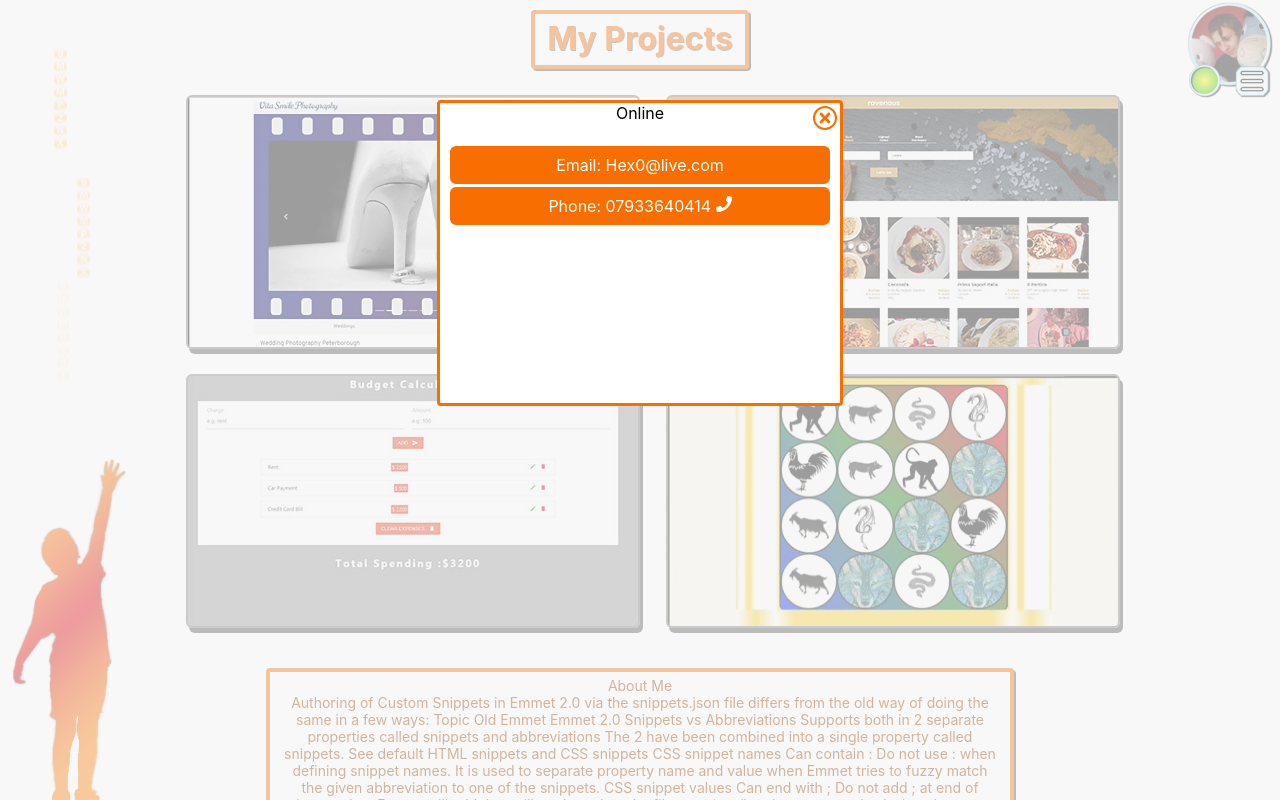
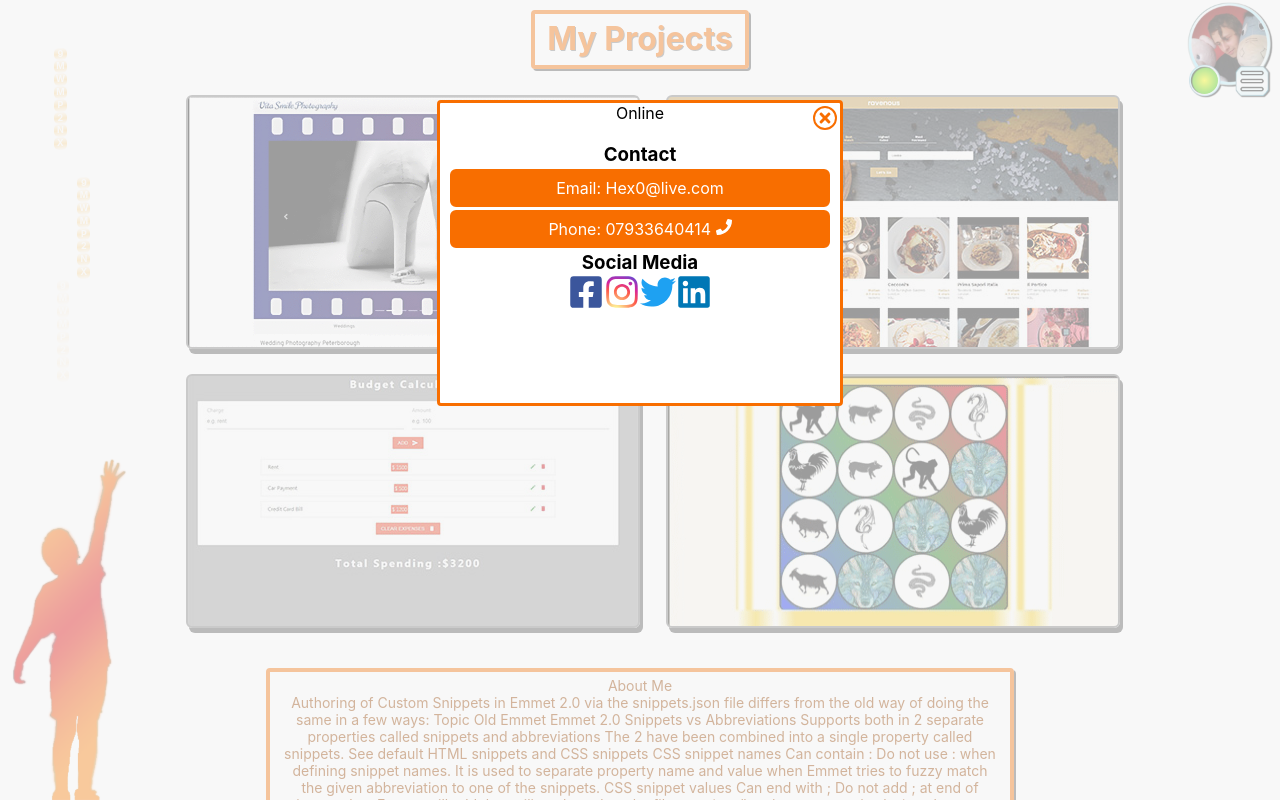
Before and after one commit to Hex-Zero/Mantas-Brasiunas-old, a React (Create React App) app: page / in a window 1280 px wide. Both pictures are taken after a click on the picture 1227 px from the left and 50 px from the top of the page. Shown: the top 800 px of the page. Built offline with nearby package versions, Linux system fonts and the light colour scheme.

Commit message:
Social icons

```diff
--- a/package.json
+++ b/package.json
@@ -3,11 +3,12 @@
 	"version": "0.1.0",
 	"private": true,
 	"dependencies": {
+		"eslint-plugin-react-hooks": "^1.7.0",
 		"react": "^16.8.6",
 		"react-dom": "^16.8.6",
 		"react-icons": "^3.7.0",
 		"react-router-dom": "^5.0.1",
-    "react-scripts": "3.0.1",
+		"react-scripts": "^3.1.0",
 		"styled-components": "^4.3.2",
 		"uuid": "^3.3.2"
 	},
--- a/src/components/Contact.js
+++ b/src/components/Contact.js
@@ -1,15 +1,64 @@
-import React from "react"
-import { FaPhone, FaAt } from "react-icons/fa"
-import styled, { keyframes } from "styled-components"
+import React, { useState } from 'react'
+import { FaPhone, FaLinkedin, FaFacebookSquare, FaTwitter, FaInstagram } from 'react-icons/fa'
+import styled from 'styled-components'
+import uuid from 'uuid'
 
 const Contact = () => {
+	const [ instaHover, setInstaHover ] = useState()
+	const [ Icons ] = useState([
+		<FaFacebookSquare />,
+		<FaInstagram />,
+		<FaTwitter />,
+		<FaLinkedin />
+	])
+	const [ Id ] = useState([ 'Facebook', 'Instagram', 'Twitter', 'Linkedin', 'YouTube' ])
+	const [ Links ] = useState([
+		'https://www.facebook.com/HexZer0',
+		'https://www.facebook.com/HexZer0',
+		'https://www.facebook.com/HexZer0',
+		'https://www.facebook.com/HexZer0',
+		'https://www.facebook.com/HexZer0'
+	])
+
 	return (
-    <>
+		<div>
+			<Title>Contact</Title>
 			<A>Email: Hex0@live.com</A>
 			<A>
 				Phone: 07933640414 <FaPhone />
 			</A>
-    </>
+			<Title>Social Media</Title>
+			<Social>
+				{Icons.map((icon, index) => (
+					<SocialLinks
+						id={Id[index]}
+						key={uuid()}
+						href={Links[index]}
+						target='__blank'
+						rel='noopener noreferrer'>
+						{icon}
+					</SocialLinks>
+				))}
+			</Social>
+			<svg width='0' height='0'>
+				<radialGradient id='rg' r='150%' cx='30%' cy='107%'>
+					<stop stop-color='#fdf497' offset='0' />
+					<stop stop-color='#fdf497' offset='0.05' />
+					<stop stop-color='#fd5949' offset='0.45' />
+					<stop stop-color='#d6249f' offset='0.6' />
+					<stop stop-color='#285AEB' offset='0.9' />
+				</radialGradient>
+			</svg>
+			<svg width='0' height='0'>
+				<radialGradient id='rgi' r='150%' cx='30%' cy='107%'>
+					<stop stop-color='#e1d989' offset='0' />
+					<stop stop-color='#e1d989' offset='0.05' />
+					<stop stop-color='#ce483b' offset='0.45' />
+					<stop stop-color='#c42192' offset='0.6' />
+					<stop stop-color='#214dce' offset='0.9' />
+				</radialGradient>
+			</svg>
+		</div>
 	)
 }
 const A = styled.a`
@@ -26,4 +75,43 @@ const A = styled.a`
 		background: black;
 	}
 `
+const Title = styled.h3``
+
+const SocialLinks = styled.a`
+	font-size: 36px;
+	position: relative;
+`
+const Social = styled.div`
+	display: inline;
+	#Facebook {
+		color: #3b569c;
+		&:hover {
+			color: #2d4175;
+		}
+	}
+	#Instagram svg * {
+		fill: url(#rg);
+	}
+	#Instagram:hover svg * {
+		fill: url(#rgi);
+	}
+	#Twitter {
+		color: #1ea1f2;
+		&:hover {
+			color: #1575b1;
+		}
+	}
+	#Linkedin {
+		color: #0077b5;
+		&:hover {
+			color: #035a88;
+		}
+	}
+	#YouTube {
+		color: #0077b5;
+		&:hover {
+			color: #035a88;
+		}
+	}
+`
 export default Contact
```
Also changed, not shown: src/App.js (+7 -7 lines), src/components/Connect.js (+7 -10 lines), src/components/Modal.js (+17 -14 lines), src/context/ModalContext.js (+8 -6 lines), 1 other file (tests, documents, lock files or other folders). Lines whose indentation alone changed are shown as unchanged.
